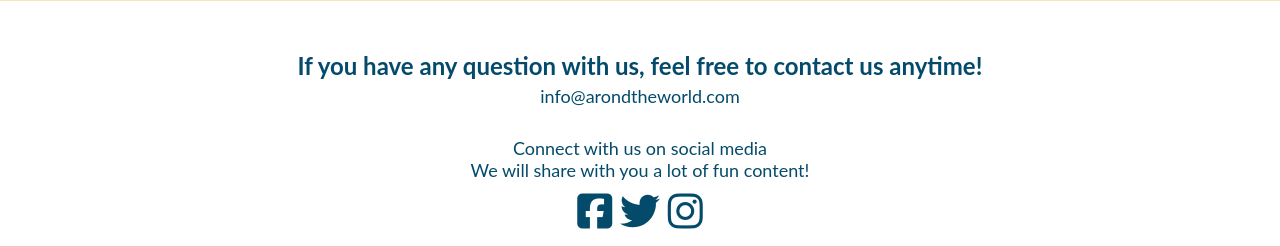
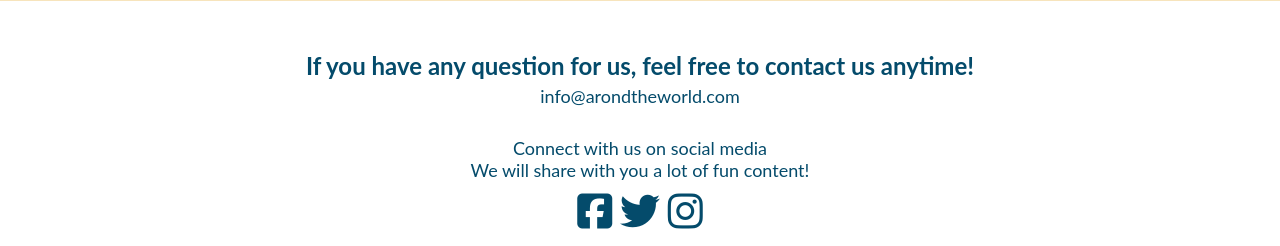
Before and after one commit to ayakade/PHP-MVC-EcommerceTravelLandingPage, a PHP site: page / in a window 1280 px wide. Shown: the part 3955-4201 px from the top of the page. Run offline with PHP 8.4, Linux system fonts and the light colour scheme; data that the repository does not hold is empty; some libraries are stand-ins or nearby versions.

Commit message:
Update contact.php

```diff
--- a/views/contact.php
+++ b/views/contact.php
@@ -1,6 +1,6 @@
 <div class="contact">
     <div class="title">
-        <h2>If you have any question with us, feel free to contact us anytime!</h2>
+        <h2>If you have any question for us, feel free to contact us anytime!</h2>
         <p>info@arondtheworld.com</p>
     </div><!-- .title -->
 
```
